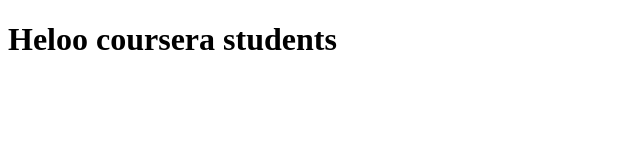
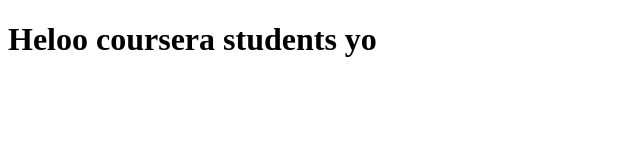
Before and after one commit to rmrao12/courserea-test, a plain HTML site: page index.html in a window 1280 px wide. Shown: the full height of the page, 0-640 px from the left. Drawn offline with Linux system fonts and the light colour scheme.

Commit message:
Next version

```diff
--- a/index.html
+++ b/index.html
@@ -5,6 +5,6 @@
     <title>Coursera</title>
   </head>
   <body>
-    <h1>Heloo coursera students</h1>
+    <h1>Heloo coursera students yo</h1>
   </body>
 </html>
```
